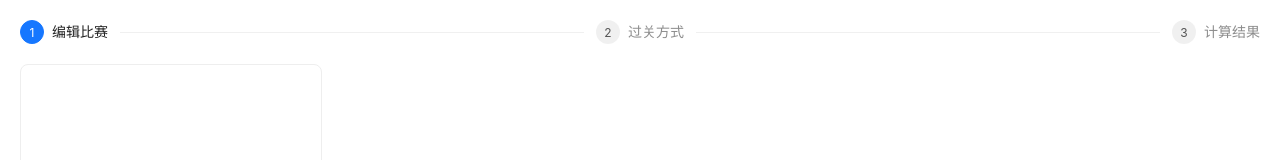
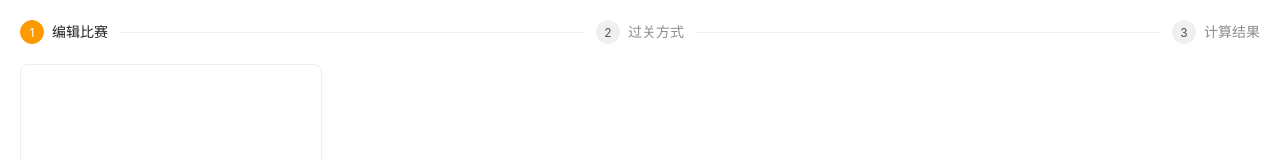
Before and after one commit to okey573/sjbfjzf, a Vue app: page / in a window 1280 px wide. Shown: the top 160 px of the page. Built offline with nearby package versions, Linux system fonts and the light colour scheme.

Commit message:
feat:修改主题色

```diff
--- a/components.d.ts
+++ b/components.d.ts
@@ -11,6 +11,7 @@ declare module 'vue' {
     ACard: typeof import('ant-design-vue/es')['Card']
     ACheckbox: typeof import('ant-design-vue/es')['Checkbox']
     ACheckboxGroup: typeof import('ant-design-vue/es')['CheckboxGroup']
+    AConfigProvider: typeof import('ant-design-vue/es')['ConfigProvider']
     ADivider: typeof import('ant-design-vue/es')['Divider']
     AEmpty: typeof import('ant-design-vue/es')['Empty']
     AFlex: typeof import('ant-design-vue/es')['Flex']
--- a/src/App.vue
+++ b/src/App.vue
@@ -1,7 +1,15 @@
 <template>
-  <div class="p-20">
-    <application />
-  </div>
+  <a-config-provider
+      :theme="{
+      token: {
+        colorPrimary: 'rgb(255, 153, 0)',
+      },
+    }"
+  >
+    <div class="p-20">
+      <application />
+    </div>
+  </a-config-provider>
 </template>
 
 <script setup lang="ts">
--- a/src/views/result/index.vue
+++ b/src/views/result/index.vue
@@ -114,7 +114,7 @@
 
     switch (applicationStore.passWay) {
       case 'accumulator':
-        message.warn('混合过关还不支持 嘤嘤嘤~')
+        message.error('混合过关还不支持 嘤嘤嘤~')
         break
       case 'result':
       case 'handicapResult':
```
